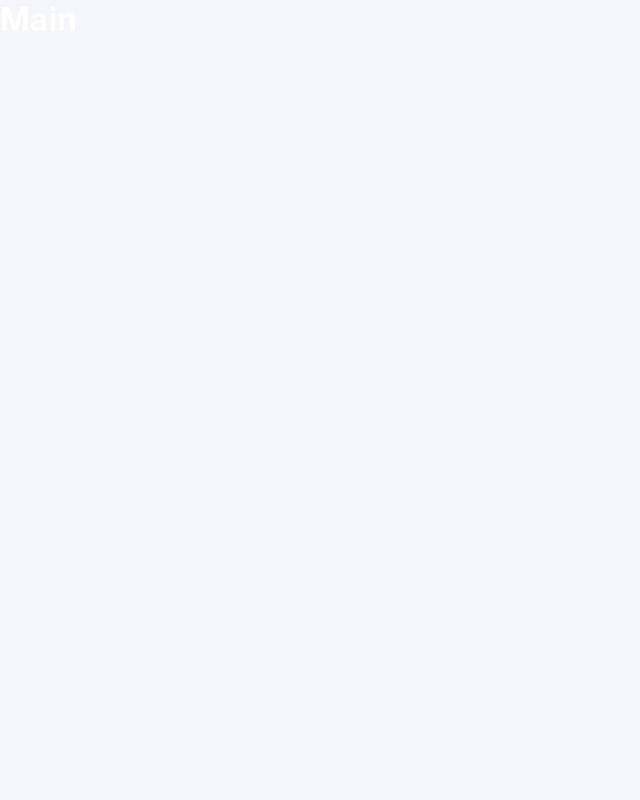
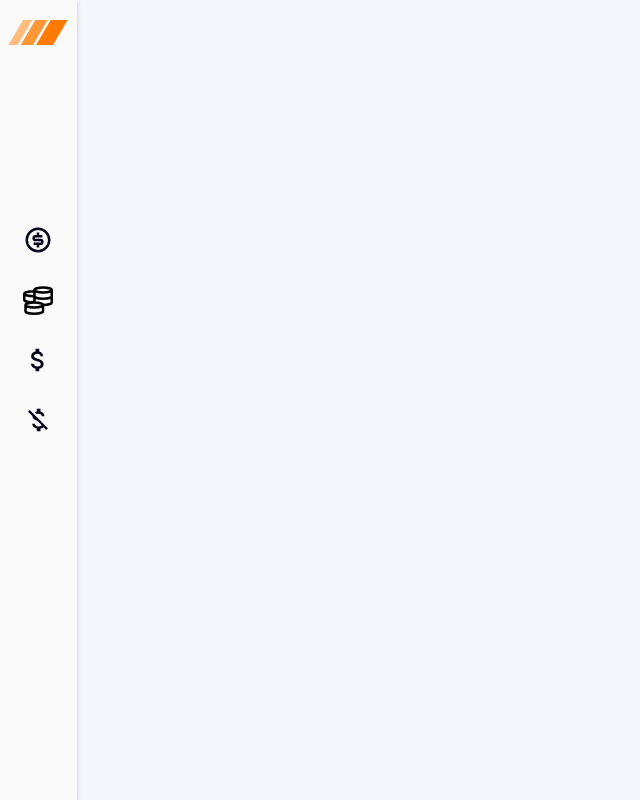
Before and after one commit to Molizane/gofinance-frontend-old, a Next.js app: page / in a window 1280 px wide. Shown: the whole page, without its empty margins (0-640 px from the left). Built offline with nearby package versions, Linux system fonts and the light colour scheme; a web font is replaced by a local one.

Commit message:
feat: create left menu

```diff
--- a/package.json
+++ b/package.json
@@ -37,6 +37,7 @@
     "polished": "^4.1.2",
     "react": "17.0.2",
     "react-dom": "17.0.2",
+    "react-icons": "^4.8.0",
     "react-loading-skeleton": "^2.1.1",
     "react-scripts": "^5.0.1",
     "react-slick": "^0.28.1",
--- /dev/null
+++ b/src/components/Layouts/DefaultLayout/index.tsx
@@ -0,0 +1,40 @@
+import { useRouter } from "next/dist/client/router";
+import { RiMoneyDollarCircleLine } from "react-icons/ri";
+import { GrMoney } from "react-icons/gr";
+import { MdOutlineAttachMoney,  MdMoneyOff } from "react-icons/md";
+import * as S from "./styles";
+
+type DefaultLayoutProps = {
+  children: React.ReactNode;
+};
+
+const DefaultLayout = ({ children }: DefaultLayoutProps) => {
+  const router = useRouter();
+
+  return (
+    <S.Container>
+      <S.Header>
+        <S.Link>
+          <S.Logo src="/img/logo-finance.svg" />
+        </S.Link>
+        <S.Links>
+          <S.Link onClick={() => router.replace("/auth")}>
+            <RiMoneyDollarCircleLine size={30} />
+          </S.Link>
+          <S.Link onClick={() => router.replace("/auth")}>
+            <GrMoney size={30} />
+          </S.Link>
+          <S.Link onClick={() => router.replace("/auth")}>
+            <MdOutlineAttachMoney size={30} />
+          </S.Link>
+          <S.Link onClick={() => router.replace("/auth")}>
+            <MdMoneyOff size={30} />
+          </S.Link>
+        </S.Links>
+      </S.Header>
+      {children}
+    </S.Container>
+  );
+};
+
+export default DefaultLayout;
--- /dev/null
+++ b/src/components/Layouts/DefaultLayout/styles.ts
@@ -0,0 +1,46 @@
+import styled, { css } from "styled-components";
+
+export const Container = styled.div``;
+
+export const Header = styled.div`
+  height: 100vh;
+  width: 6%;
+  ${({ theme }) => css`
+    background: ${theme.colors.white};
+  `}
+
+  display:flex;
+  flex-direction: column;
+  position: fixed;
+
+  box-shadow: 0 2px 4px rgba(0, 0, 0, 0.2);
+`;
+
+export const Logo = styled.img`
+  width: 60px;
+`;
+
+export const Links = styled.div`
+  display: flex;
+  flex-direction: column;
+  justify-content: space-between;
+  margin-top: 150px;
+`;
+
+export const Link = styled.button`
+  display: flex;
+  justify-content: center;
+  align-items: center;
+
+  ${({ theme }) => css`
+    color: ${theme.colors.black};
+  `}
+
+  padding:10px;
+  text-decoration: none;
+  font-weight: bold;
+  margin-top: 10px;
+  border: none;
+  background: none;
+  cursor: pointer;
+`;
--- a/src/pages/index.tsx
+++ b/src/pages/index.tsx
@@ -1,5 +1,6 @@
 import Main from '@/components/Main'
+import DefaultLayout from "@/components/Layouts/DefaultLayout";
 
 export default function Home() {
-  return <Main />
+  return (<DefaultLayout><Main /></DefaultLayout>)
 }
```
Also changed, not shown: 1 other file (tests, documents, lock files or other folders).
